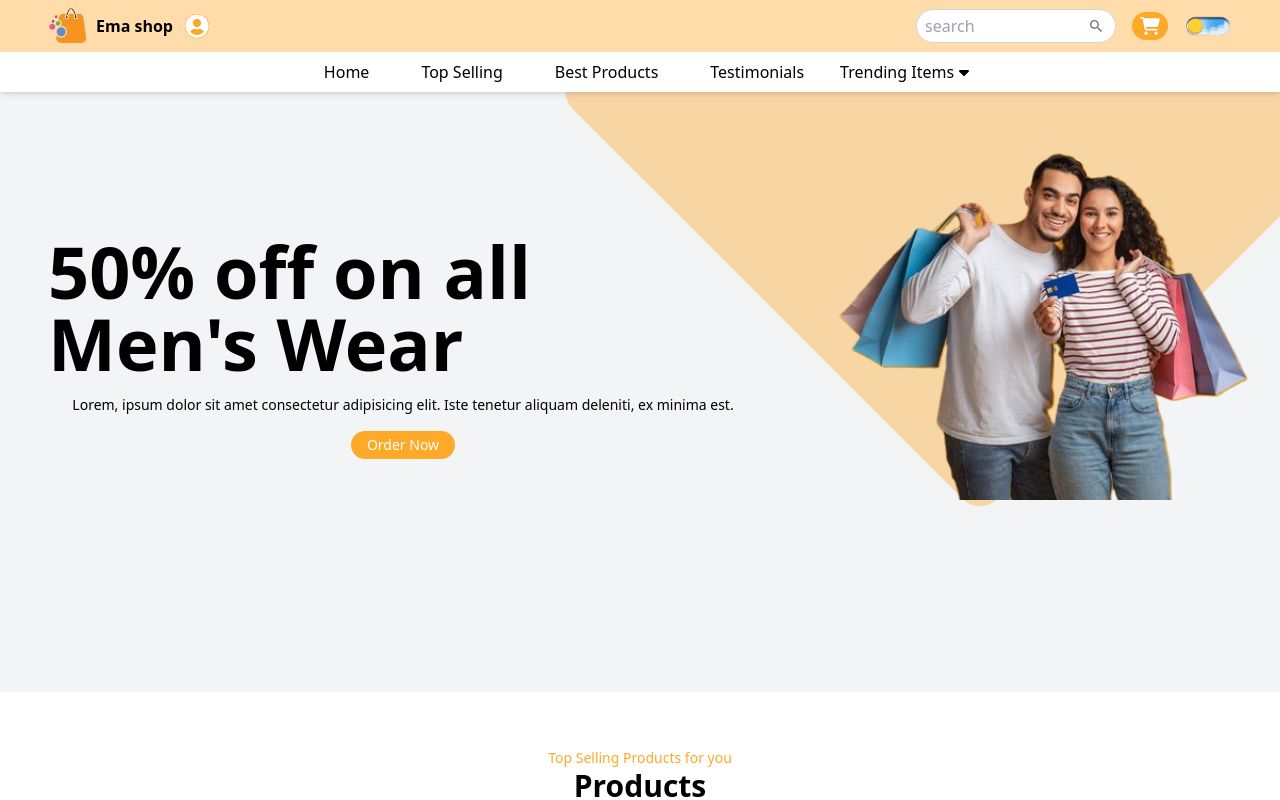
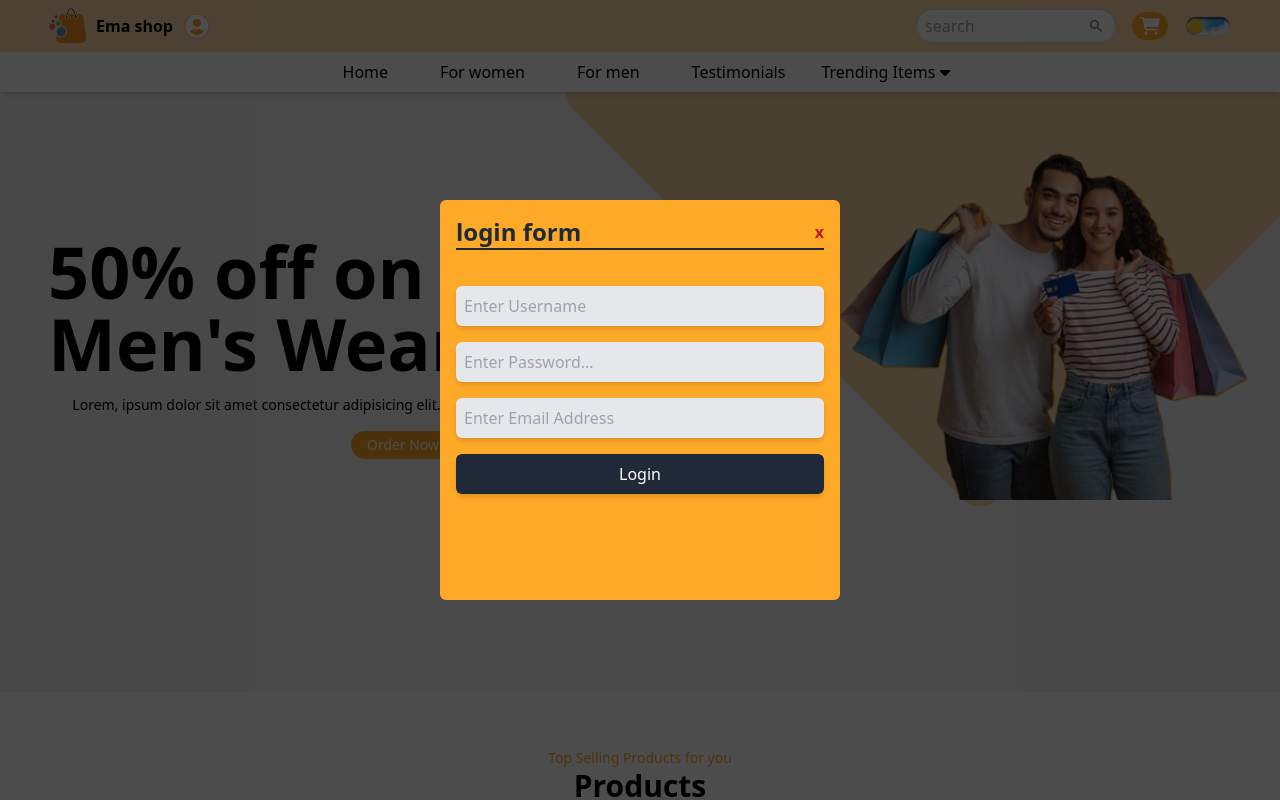
Before and after one commit to Estakhrian/e-commerce-platform, a React (Vite) app: page / in a window 1280 px wide. Both pictures are taken after a click on the button 197 px from the left and 26 px from the top of the page. Shown: the top 800 px of the page. Built offline with nearby package versions, Linux system fonts and the light colour scheme; data requests are answered from the project's data file.

Commit message:
feat: create login modal UI

```diff
--- a/package.json
+++ b/package.json
@@ -12,8 +12,10 @@
   "dependencies": {
     "aos": "^2.3.4",
     "axios": "^1.18.0",
+    "bootstrap": "^5.3.8",
     "json-server": "^1.0.0-beta.15",
     "react": "^19.1.0",
+    "react-bootstrap": "^2.10.10",
     "react-dom": "^19.1.0",
     "react-icons": "^5.6.0",
     "react-slick": "^0.31.0",
--- a/src/App.jsx
+++ b/src/App.jsx
@@ -20,21 +20,45 @@ const App = () => {
       easing: "ease-in-out-sine",
       delay: 100
     })
-  },[])
+
+    window.history.replaceState(null, "", "/")
+  }, [])
 
 
 
   return (
     <div className='bg-white dark:bg-gray-900 dark:text-white duration-200'>
+
+      <section id='home'>
         <Navbar />
+      </section>
+
       <Hero />
+
+      <section id='women-products'>
         <Products />
+      </section>
+
+      <section id='men-products'>
         <TopRateProducts />
+      </section>
+
       <Banner />
+
+      <section id='subscribe'>
         <Subscribe />
+      </section>
+
+      <section id='top-selling'>
         <Products />
+      </section>
+
+      <section id='testimonials'>
         <Testimonials />
+      </section>
+
       <Footer />
+
     </div>
   )
 }
--- a/src/components/Footer/Footer.jsx
+++ b/src/components/Footer/Footer.jsx
@@ -19,7 +19,7 @@ const Footer = () => {
                     </div>
 
                     {/*footer details */}
-                    <div className='grid grid-cols-2 sm:grid-cols-3 col-span-2 md:pl-10'>
+                    <div className='grid grid-cols-2 sm:grid-cols-3 col-span-2 md:pl-10' id='social-media'>
                         <div className='py-8 px-4'>
                             <h1 className='sm:text-lg text-lg font-bold sm:text-left text-justify mb-3'>
                                 Important Links</h1>
--- /dev/null
+++ b/src/components/Login/LoginForm.jsx
@@ -0,0 +1,31 @@
+import React from 'react'
+
+const LoginForm = ({CloseHandler}) => {
+    return (
+        <div className='fixed inset-0 bg-black/70 flex items-center justify-center z-[1000]'>
+            <div className=' bg-primary w-[300px] sm:w-[350px] md:w-[400px] p-4 h-[300px] sm:h-[350px] md:h-[400px]
+       rounded-md'>
+                <div className='flex justify-between items-center mb-3 border-b-2 border-gray-800'>
+                    <h2 className='text-2xl font-bold text-left text-gray-800'>login form</h2>
+                    <button
+                    onClick={() => CloseHandler()}
+                    className='text-base font-bold text-red-700'>x</button>
+                </div>
+                <div className='mt-6'>
+                    <form>
+                        <input type='text' placeholder='Enter Username' className='mt-3 w-full p-2 bg-gray-200 rounded-md shadow-md' />
+                        {/* <span className='text-sm text-red-800'>*please enter username</span> */}
+                        <input type='password' placeholder='Enter Password...' className='mt-4 w-full p-2 bg-gray-200 rounded-md shadow-md' />
+                        {/* <span className='text-sm text-red-800'>*please enter password</span> */}
+                        <input type='email' placeholder='Enter Email Address' className='mt-4 w-full p-2 bg-gray-200 rounded-md shadow-md' />
+                        {/* <span className='text-sm text-red-800'>*please enter email</span> */}
+                        <button type='submit' className='mt-4 w-full p-2 bg-gray-800 rounded-md shadow-md text-white
+                        hover:bg-gray-700' >Login</button>
+                    </form>
+                </div>
+            </div>
+        </div>
+    )
+}
+
+export default LoginForm
--- a/src/components/Navbar/NavabrDetails.js
+++ b/src/components/Navbar/NavabrDetails.js
@@ -4,25 +4,25 @@ const menu = [
     {
         id: 1,
         name: "Home",
-        link: "/#"
+        link: "/#home"
     },
 
     {
         id: 2,
-        name: "Top Selling",
-        link: "/"
+        name: "For women",
+        link: "/#women-products"
     },
 
     {
         id: 3,
-        name: "Best Products",
-        link: "/#"
+        name: "For men",
+        link: "/#men-products"
     },
 
     {
         id: 4,
         name: "Testimonials",
-        link: "/#"
+        link: "/#testimonials"
     },
 
 ]
@@ -30,18 +30,18 @@ const menu = [
 const dropDownList = [
     {
         id: 1,
-        name: "Trending products",
-        link: "/#"
+        name: "Subscribe",
+        link: "/#subscribe"
     },
     {
         id: 2,
         name: "Best Selling",
-        link: "/#"
+        link: "/#top-selling"
     },
     {
         id: 3,
-        name: "Top Rated",
-        link: "/#"
+        name: "social Media",
+        link: "/#social-media"
     }
 ]
 
--- a/src/components/Navbar/Navbar.jsx
+++ b/src/components/Navbar/Navbar.jsx
@@ -7,14 +7,15 @@ import { FaCaretDown } from 'react-icons/fa6'
 import { FaUserCircle } from "react-icons/fa";
 import { menu, dropDownList } from "./NavabrDetails"
 import Cart from "../Cart/Cart"
-import { useCart } from "../../Context/CartContext"
+import LoginForm from "../Login/LoginForm"
+
+
 
 
 const Navbar = () => {
 
     const [isCartOpen, setIsCartOpen] = useState(false)
-    const {cartItems} = useCart()
-
+    const [showLoginForm, setShowLoginForm] = useState(false)
 
     return (
         <div className='shadow-md bg-white dark:bg-gray-900 dark:text-white duration-200 relative z-40'>
@@ -29,7 +30,9 @@ const Navbar = () => {
                                 Ema shop
                             </a>
                             <div className="group">
-                                <button className=' bg-primary  dark:bg-gray-800 transition-all duration-200 text-white
+                                <button
+                                onClick={() => setShowLoginForm(true)}
+                                className=' bg-primary  dark:bg-gray-800 transition-all duration-200 text-white
                                  flex items-center gap-1 group rounded-full group-hover:px-1 group-hover:py-1'>
                                     <span className='hidden group-hover:block transition-all duration-1000'>
                                         Login
@@ -38,7 +41,7 @@ const Navbar = () => {
                                 </button>
                             </div>
                         </div>
-
+                        {showLoginForm && <LoginForm CloseHandler={() => setShowLoginForm(false)}/>}
                     </div>
                     {/*Search bar - order & darkmode btn*/}
                     <div className='flex justify-between items-center gap-4'>
@@ -75,7 +78,7 @@ const Navbar = () => {
             </div>
 
             {/* lower navbar */}
-            <div className=' justify-center hidden sm:flex'>
+            <div className=' justify-center hidden sm:flex '>
                 <ul className='sm:flex justify-center items-center gap-5' >
                     {menu.map((data) => (
                         <li key={data.id}>
@@ -106,6 +109,7 @@ const Navbar = () => {
                 </ul>
             </div>
             {isCartOpen && <Cart setIsCartOpen={setIsCartOpen} />}
+
         </div>
     )
 }
--- a/src/main.jsx
+++ b/src/main.jsx
@@ -7,6 +7,7 @@ import "slick-carousel/slick/slick-theme.css";
 import { CartProvider } from './Context/CartContext.jsx';
 
 
+
 createRoot(document.getElementById('root')).render(
   <StrictMode>
     <CartProvider>
```
Also changed, not shown: 1 other file (tests, documents, lock files or other folders). Lines whose indentation alone changed are shown as unchanged.
